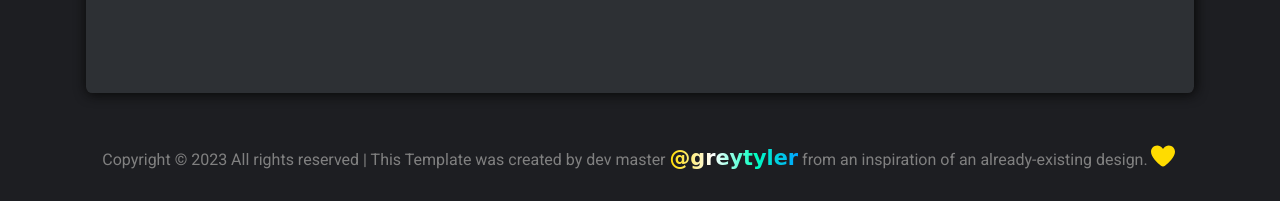
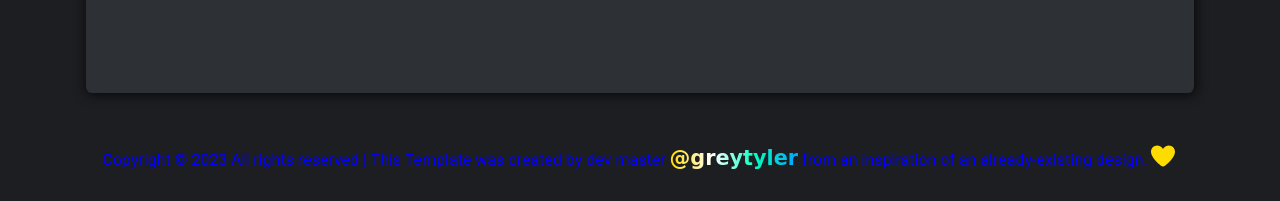
Before and after one commit to greytyler/Properties-website, a plain HTML site: page index.html in a window 1280 px wide. Shown: the part 7440-7641 px from the top of the page. Drawn offline with nearby package versions, Linux system fonts and the light colour scheme.

Commit message:
Update style.css

```diff
--- a/css/style.css
+++ b/css/style.css
@@ -827,7 +827,7 @@ footer small a:hover {
 }
 
 .copyright {
-	color: grey
+	color: blue;
 }
 
 
```
